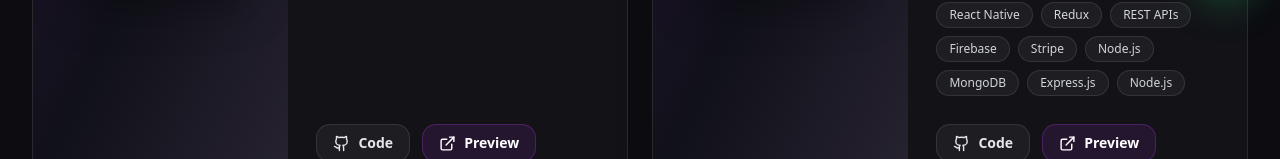
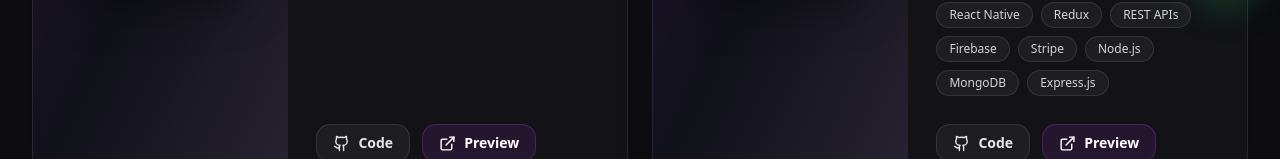
Before and after one commit to SabbirHossainEvan/evan_31, a Next.js app: page /projects in a window 1280 px wide. Shown: the part 793-952 px from the top of the page. Built offline with nearby package versions, Linux system fonts and the light colour scheme.

Commit message:
issue solved

```diff
--- a/src/app/projects/page.tsx
+++ b/src/app/projects/page.tsx
@@ -50,7 +50,7 @@ const projects: Project[] = [
     category: 'Mobile',
     description:
       'A feature-rich e-commerce platform offering a seamless online shopping experience. Includes product catalog browsing, smart search & filtering, secure payment gateway integration, wishlist, order tracking, and dynamic cart management.',
-    tags: ['React Native', 'Redux', 'REST APIs', 'Firebase', 'Stripe', 'Node.js', 'MongoDB', 'Express.js', 'Node.js'],
+    tags: ['React Native', 'Redux', 'REST APIs', 'Firebase', 'Stripe', 'Node.js', 'MongoDB', 'Express.js'],
     images: [
       'https://placehold.co/900x560/101624/F0C7FF?text=LinkooTo',
       'https://placehold.co/900x560/12201b/34D399?text=Products',
@@ -81,7 +81,7 @@ const projects: Project[] = [
     category: 'Mobile',
     description:
       'A mobile companion app for the Direct Reinigen platform, empowering field staff and customers with real-time booking management, job status updates, location tracking, and instant service notifications.',
-    tags: ['React Native', 'Redux', 'REST APIs', 'Firebase', 'Stripe', 'Node.js', 'MongoDB', 'Express.js', 'Node.js'],
+    tags: ['React Native', 'Redux', 'REST APIs', 'Firebase', 'Stripe', 'Node.js', 'MongoDB', 'Express.js'],
     images: [
       'https://placehold.co/900x560/101624/F0C7FF?text=Direct+Reinigen+App',
       'https://placehold.co/900x560/12201b/34D399?text=Booking+Management',
@@ -219,7 +219,7 @@ const projects: Project[] = [
     category: 'Mobile',
     description:
       'A feature-rich movie streaming application providing users with a vast library of films and TV shows. Includes personalised recommendations, a powerful search engine, watchlists, high-definition playback, offline viewing, and user reviews.',
-    tags: ['React Native', 'Redux', 'REST APIs', 'Firebase', 'Stripe', 'Node.js', 'MongoDB', 'Express.js', 'Node.js'],
+    tags: ['React Native', 'Redux', 'REST APIs', 'Firebase', 'Stripe', 'Node.js', 'MongoDB', 'Express.js'],
     images: [
       'https://placehold.co/900x560/101624/F0C7FF?text=MovieFlix',
       'https://placehold.co/900x560/12201b/34D399?text=Watchlists',
```
